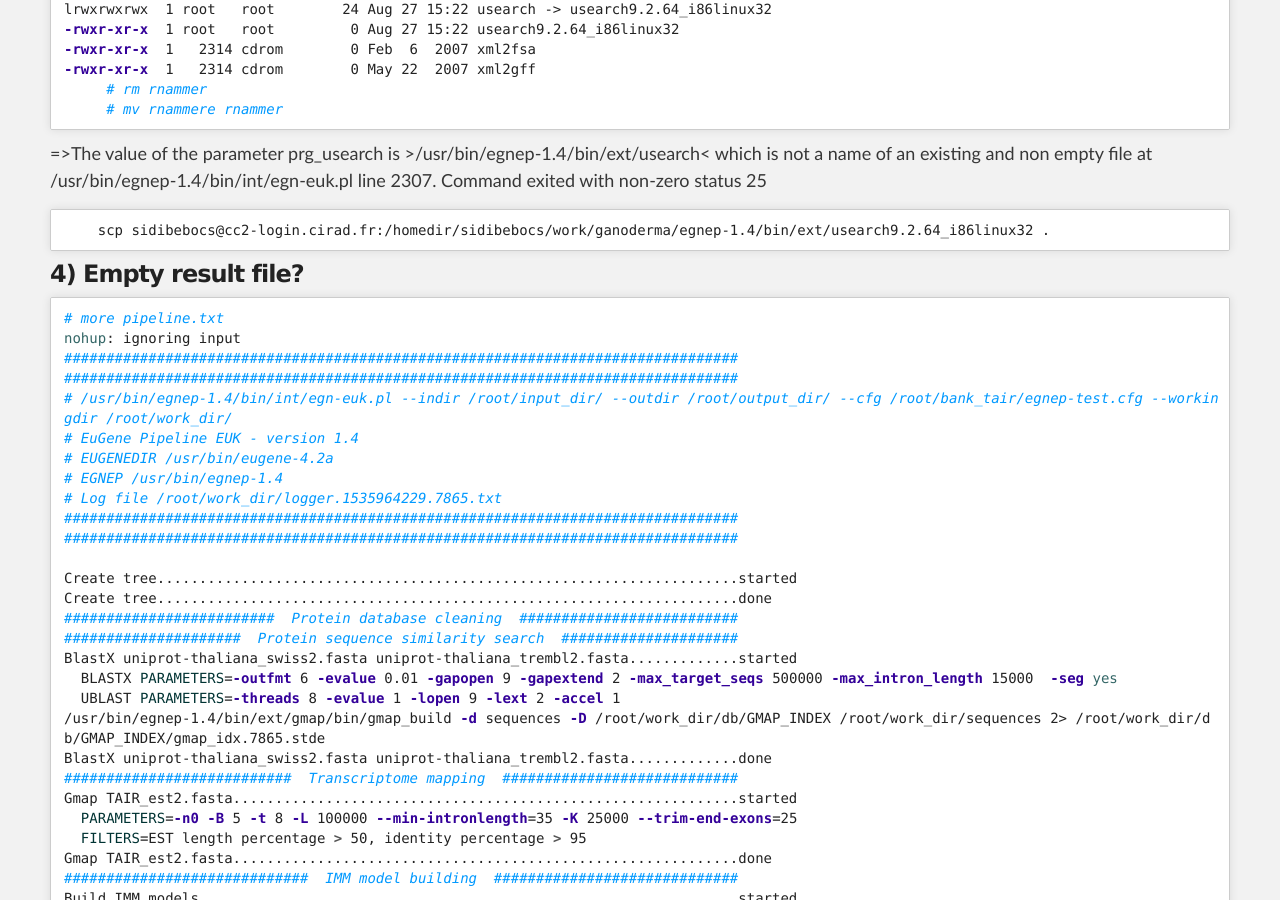
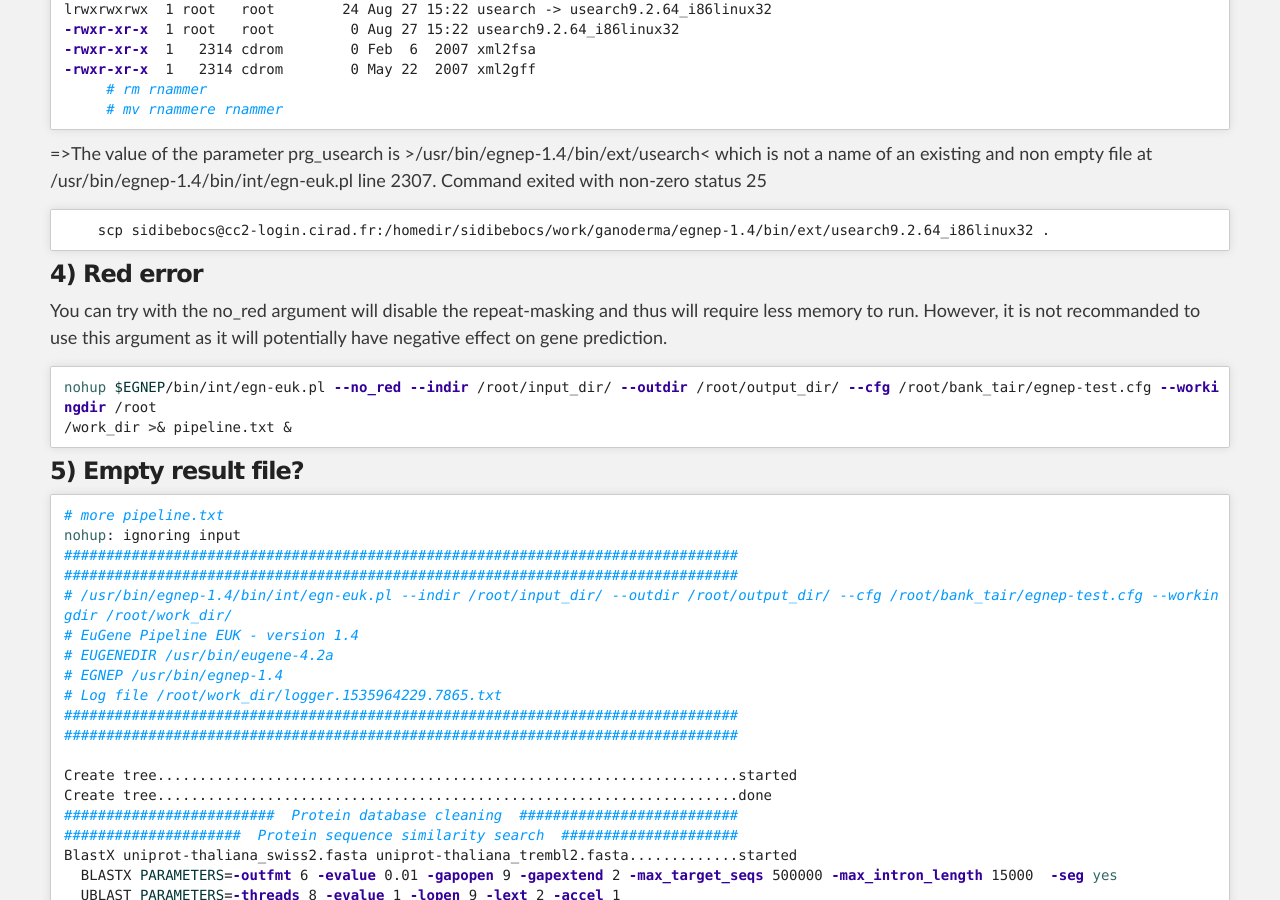
Before and after one commit to SouthGreenPlatform/trainings, a Jekyll site: the page built from _pages/annotation/Eugene/exercice_eugene_appliance.md, in a window 1280 px wide and 900 px high, scrolled down 3302 px. Built offline with Jekyll 4.4.1, drawn with Linux system fonts in a browser that asks for light colours; nearby versions of some CDN libraries; some of the changed text lies outside the part shown.

Commit message:
Update exercice_eugene_appliance.md

```diff
--- a/_pages/annotation/Eugene/exercice_eugene_appliance.md
+++ b/_pages/annotation/Eugene/exercice_eugene_appliance.md
@@ -169,7 +169,17 @@ Command exited with non-zero status 25
 {% highlight bash %}
     scp sidibebocs@cc2-login.cirad.fr:/homedir/sidibebocs/work/ganoderma/egnep-1.4/bin/ext/usearch9.2.64_i86linux32 .
 {% endhighlight %}
-### 4) Empty result file?
+
+### 4) Red error
+
+You can try with the no_red argument will disable the repeat-masking and thus will require less memory to run.
+However, it is not recommanded to use this argument as it will potentially have negative effect on gene prediction.
+{% highlight bash %}
+nohup $EGNEP/bin/int/egn-euk.pl --no_red --indir /root/input_dir/ --outdir /root/output_dir/ --cfg /root/bank_tair/egnep-test.cfg --workingdir /root
+/work_dir >& pipeline.txt &
+{% endhighlight %}
+
+### 5) Empty result file?
 
 {% highlight bash %}
 # more pipeline.txt
```
Also changed, not shown: other parts of _pages/annotation/Eugene/exercice_eugene_appliance.md (+1 -1 lines).
